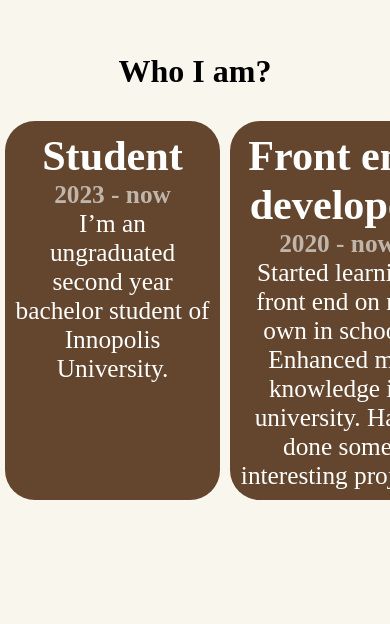
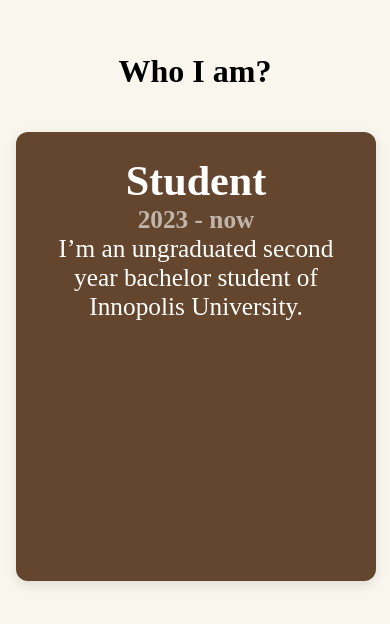
Before and after one commit to i-geeg-i/i-geeg-i.github.io, a Next.js app: page / in a window 390 px wide. Shown: the part 818-1442 px from the top of the page. Built offline with nearby package versions, Linux system fonts and the light colour scheme.

Commit message:
Fixes to style and scroll script

```diff
--- /dev/null
+++ b/src/app/scroll.css
@@ -0,0 +1,26 @@
+.scroll-section-outer {
+    width: 100%;
+    overflow: hidden;
+  }
+
+  .scroll-section-inner {
+    position: relative;
+    width: 100%;
+    height: 100%;
+  }
+
+  .scroll-wrapper {
+    display: flex;
+    flex-direction: row;
+    width: fit-content;
+  }
+
+  .sl {
+    flex: 0 0 auto;
+    width: 80vw; /* Adjust based on how many cards per screen */
+    margin: 1rem;
+    padding: 1.5rem;
+    background-color: #63462d;
+    border-radius: 12px;
+    box-shadow: 0 4px 12px rgba(0, 0, 0, 0.1);
+  }
--- a/src/app/scroll.tsx
+++ b/src/app/scroll.tsx
@@ -1,61 +1,66 @@
-import { useEffect, useRef, useState } from 'react';
-import "swiper/css"
-import { Swiper, SwiperSlide } from "swiper/react";
-import {gsap} from "gsap";
-import {ScrollTrigger} from "gsap/dist/ScrollTrigger";
+import { useEffect, useRef } from 'react';
+import "swiper/css";
+import { gsap } from "gsap";
+import { ScrollTrigger } from "gsap/dist/ScrollTrigger";
+import "./scroll.css";
+
 interface Item {
   spec: string;
   time: string;
   disc: string;
 }
+
 interface Props {
-    items: Item[];  // Expecting items to be an array of Item objects
+  items: Item[];
   text: string;
 }
 
 const ScrollComponent = ({ props }: { props: Props }) => {
-    const sectionRef = useRef(null);
-    const triggerRef = useRef(null);
-    const amount = useRef(props.items.length)
+  const sectionRef = useRef<HTMLDivElement>(null);
+  const triggerRef = useRef<HTMLDivElement>(null);
+  const innerRef = useRef<HTMLDivElement>(null);
   gsap.registerPlugin(ScrollTrigger);
+
   useEffect(() => {
-        // Ensure the refs are valid and elements exist
-        if (sectionRef.current && triggerRef.current) {
-            console.log(window.innerWidth)
-            const pin = gsap.fromTo(sectionRef.current,
-                { translateX: 0 },
-                {
-                    translateX: `-${amount.current * 53}vw`, //(window.innerWidth*-0.0386266094 + 115.0643776824)
+    if (sectionRef.current && triggerRef.current && innerRef.current) {
+      const totalWidth = innerRef.current.scrollWidth;
+      const viewportWidth = window.innerWidth;
+
+      const scrollDistance = totalWidth - viewportWidth;
+
+      const anim = gsap.to(sectionRef.current, {
+        x: -scrollDistance,
         ease: "none",
-                    duration: 1,
         scrollTrigger: {
           trigger: triggerRef.current,
           start: "top top",
-                        end: "5000 top",
-                        scrub: 1,
-                        pin: true
-                    }
-                }
-            );
+          end: `+=${scrollDistance}`,
+          scrub: true,
+          pin: true,
+          anticipatePin: 1,
+        },
+      });
 
       return () => {
-                pin.kill();
+        anim.kill();
       };
     }
-    }, []);
+  }, [props.items.length]);
 
   return (
     <section className="scroll-section-outer">
       <div ref={triggerRef}>
         <h1>{props.text}</h1>
-            <div ref={sectionRef} className='scroll-section-inner'>
-                {props.items.map((item, index) =>
+        <div ref={sectionRef} className="scroll-section-inner">
+          <div ref={innerRef} className="scroll-wrapper">
+            {props.items.map((item, index) => (
               <div className="sl" key={index}>
                 <h1>{item.spec}</h1>
                 <h2>{item.time}</h2>
                 <p>{item.disc}</p>
               </div>
-                )}
+            ))}
+          </div>
         </div>
       </div>
     </section>
--- a/src/app/style.css
+++ b/src/app/style.css
@@ -26,32 +26,73 @@
   font-size: 2em;
   margin: 0;
 }
+
 .hi img{
   width: 7em;
   height: 22em;
 }
+
+.group {
+  display: flex;
+  flex-direction: column;
+  align-items: center;
+  animation: fadeInUp 1s ease-out both;
+  border-radius: 20px;
+  padding: 1em 2em;
+  box-shadow: 0 8px 24px rgba(0, 0, 0, 0.15);
+  transition: transform 0.4s ease, box-shadow 0.4s ease;
+  transform-style: preserve-3d;
+  will-change: transform;
+  background-color: rgba(255, 255, 255, 0.3);
+  backdrop-filter: blur(10px);
+  cursor: pointer;
+}
+
+.group:hover {
+  transform: rotateY(8deg) rotateX(3deg) scale(1.03);
+  box-shadow: 0 12px 32px rgba(0, 0, 0, 0.25);
+}
+
+@keyframes fadeInUp {
+  0% {
+    opacity: 0;
+    transform: translateY(30px);
+  }
+  100% {
+    opacity: 1;
+    transform: translateY(0);
+  }
+}
+
+
 main {
   width: 100%;
 }
 
-footer{
+footer {
   display: flex;
   justify-content: center;
   align-items: center;
   flex-direction: column;
   width: 100%;
   background-color: #63462D;
-  gap: 0px;
   color: #FFFFFF;
   font-family: "Irish Grover", cursive;
-  font-size: 1.5em;
-  margin-top: 10px;
+  font-size: 2.4em;
+  padding: 1em 0.5em;
+  text-align: center;
+  box-sizing: border-box;
+  margin-top: auto;
 }
-footer p{
-  margin: 0;
-  font-family: "Irish Grover", cursive;
-  font-size: 1em;
+
+footer p {
+  margin: 0.3em 0;
+  font-size: 0.9em;
+  line-height: 1.4;
+  word-wrap: break-word;
+  max-width: 90vw;
 }
+
 
 .s_carousel h1{
   font-family: "Irish Grover", cursive;
@@ -119,9 +160,16 @@
 .interested #me{
   border-radius: 100%;
 }
-.interested img{
-  max-width: 300px;
-  max-height: 300px;
-  width: 10vw;
-  height: 10vw;
+
+.interested img {
+  width: clamp(80px, 20vw, 200px);
+  height: clamp(80px, 20vw, 200px);
+  border-radius: 50%;
+  object-fit: cover;
+  margin: 1em;
+  transition: transform 0.3s ease;
 }
+
+.interested img:hover {
+  transform: scale(1.05);
+}
```
Lines whose indentation alone changed are shown as unchanged.
